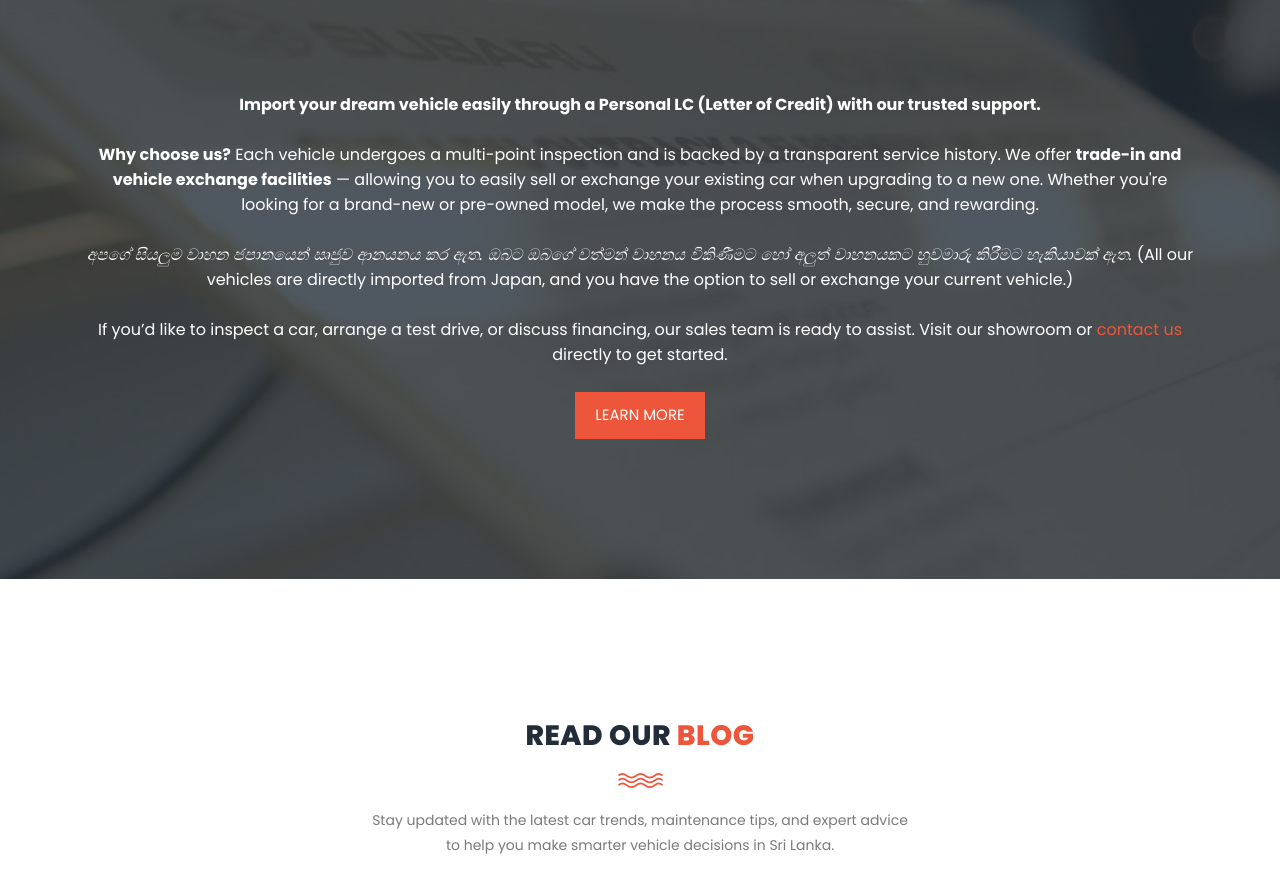
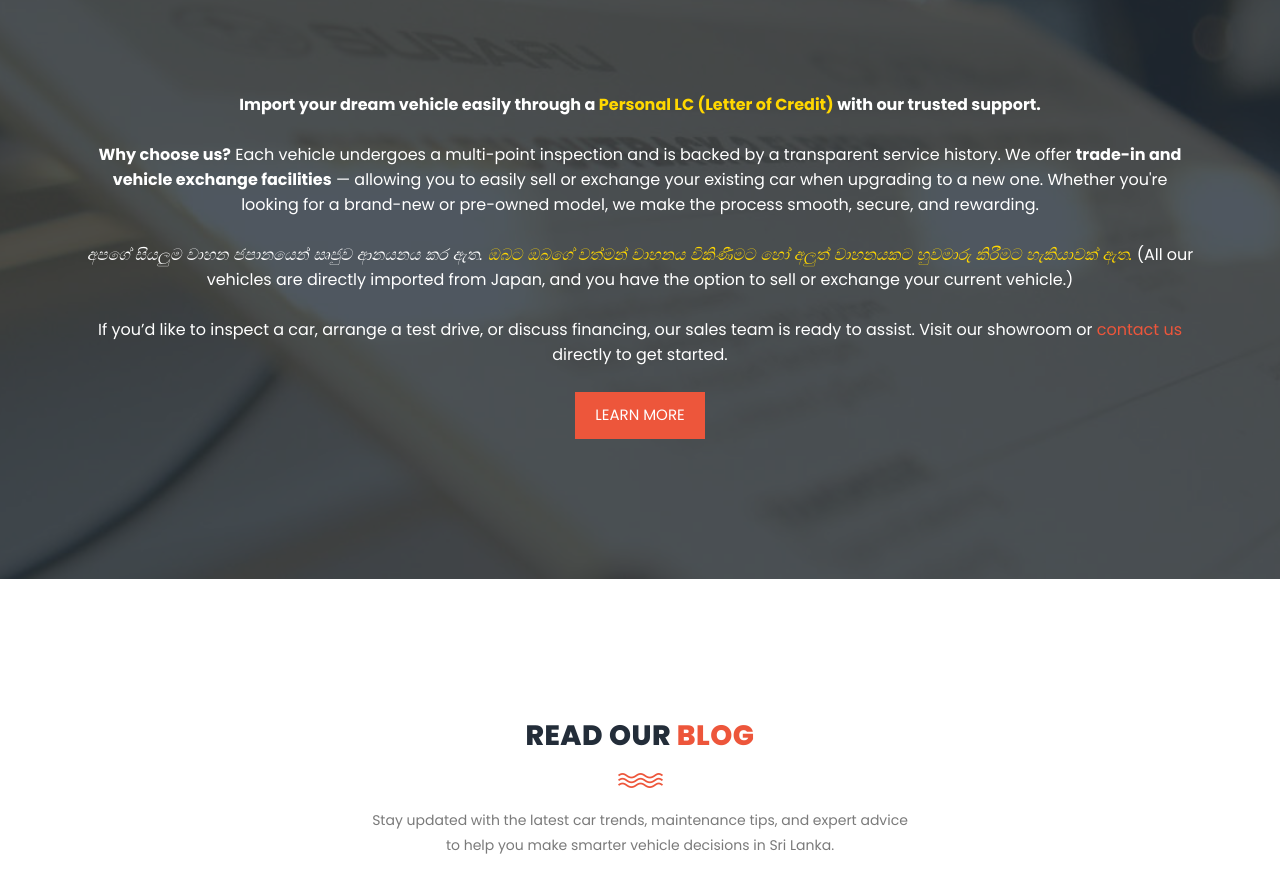
Before and after one commit to Nethmi-Tharushi/lal-auto-japan, a plain HTML site: page index.html in a window 1280 px wide. Shown: the part 2305-3198 px from the top of the page. Drawn offline with Linux system fonts and the light colour scheme.

Commit message:
`Update index.html: modify text formatting and add color to specific words`

```diff
--- a/index.html
+++ b/index.html
@@ -232,7 +232,11 @@
       <div class="col-lg-12">
         <div class="cta-content text-center">
             <p>
-           <strong>Import your dream vehicle easily through a Personal LC (Letter of Credit)  with our trusted support.</strong>
+                <strong>
+                    Import your dream vehicle easily through a
+                    <span style="color: #FFD700;">Personal LC (Letter of Credit)</span>
+                    with our trusted support.
+                </strong>
             </p>
           <p>
             <strong>Why choose us?</strong> Each vehicle undergoes a multi-point inspection and is backed by a transparent service history.
@@ -241,7 +245,7 @@
           </p>
 
           <p>
-            <em>අපගේ සියලුම වාහන ජපානයෙන් ඍජුව ආනයනය කර ඇත. ඔබට ඔබගේ වත්මන් වාහනය විකිණීමට හෝ අලුත් වාහනයකට හුවමාරු කිරීමට හැකියාවක් ඇත.</em>
+            <em>අපගේ සියලුම වාහන ජපානයෙන් ඍජුව ආනයනය කර ඇත.<span style="color: #FFD700;"> ඔබට ඔබගේ වත්මන් වාහනය විකිණීමට හෝ අලුත් වාහනයකට හුවමාරු කිරීමට හැකියාවක් ඇත.</span></em>
             (All our vehicles are directly imported from Japan, and you have the option to sell or exchange your current vehicle.)
           </p>
 
```
